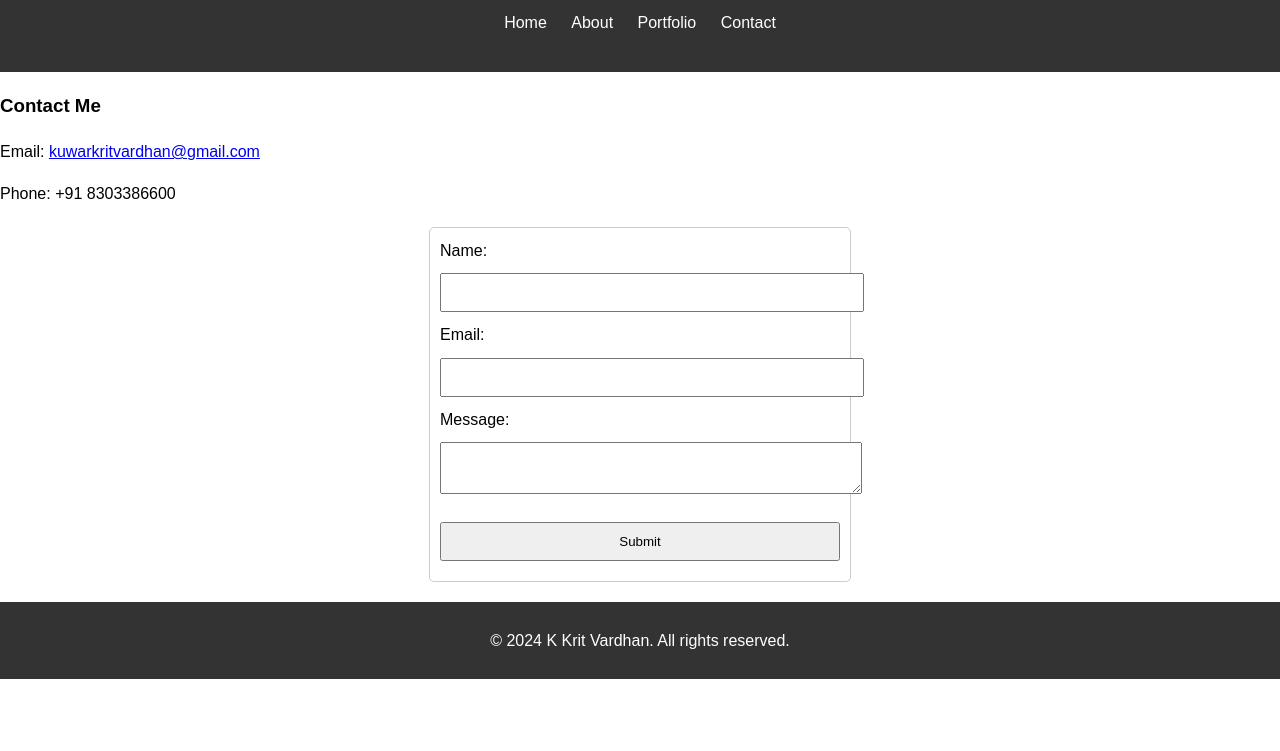
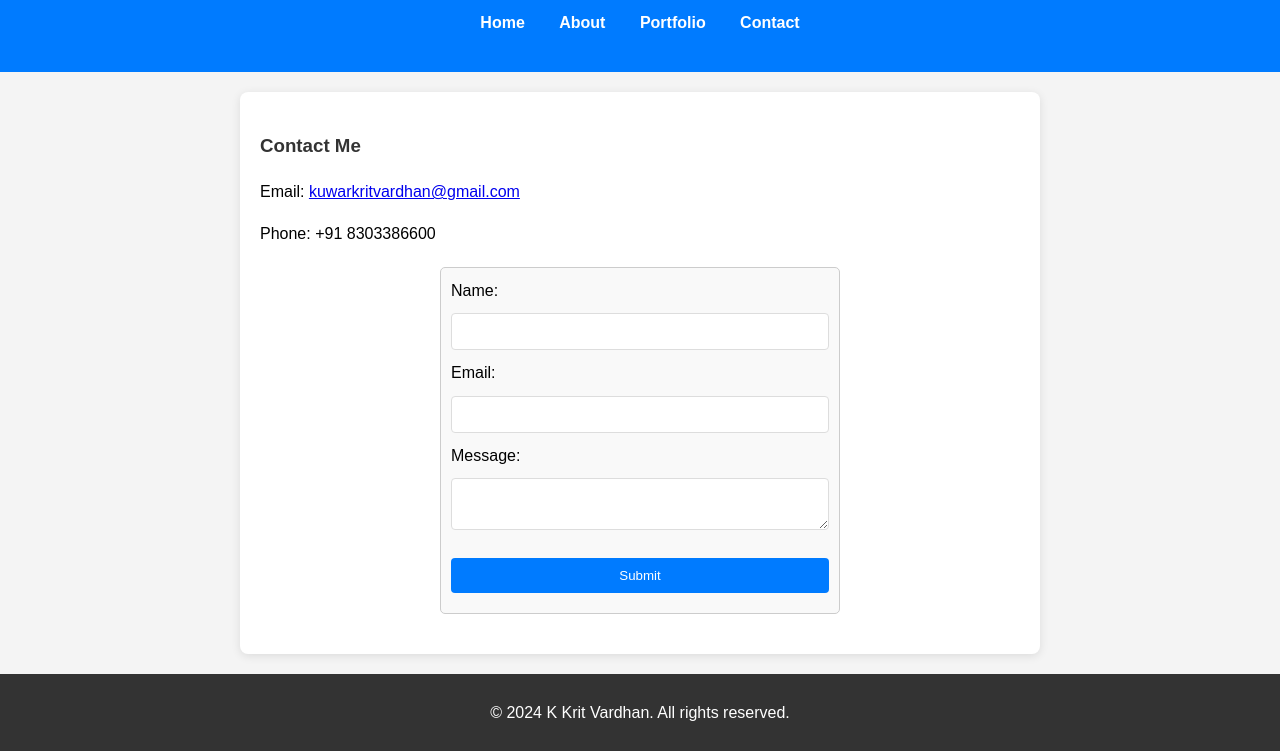
Before and after one commit to Kuwarsaab/portfolio-website, a plain HTML site: page contact.html in a window 1280 px wide. Shown: the part 162-913 px from the top of the page. Before the commit the page ends 841 px from the top, so only its background shows below. Drawn offline with Linux system fonts and the light colour scheme.

Commit message:
Updated Styling

```diff
--- a/styles.css
+++ b/styles.css
@@ -1,12 +1,18 @@
+/* styles.css */
+* {
+    box-sizing: border-box;
+}
+
 body {
-    font-family: Arial, sans-serif;
+    font-family: 'Arial', sans-serif;
     margin: 0;
     padding: 0;
     line-height: 1.6;
+    background-color: #f4f4f4;
 }
 
 header {
-    background: #333;
+    background: #007bff; /* Change to your preferred color */
     color: #fff;
     padding: 20px;
     text-align: center;
@@ -19,12 +25,30 @@ nav ul {
 
 nav ul li {
     display: inline;
-    margin: 0 10px;
+    margin: 0 15px;
 }
 
 nav ul li a {
     color: #fff;
     text-decoration: none;
+    font-weight: bold;
+}
+
+nav ul li a:hover {
+    text-decoration: underline;
+}
+
+main {
+    padding: 20px;
+    max-width: 800px;
+    margin: 20px auto;
+    background: #fff;
+    border-radius: 8px;
+    box-shadow: 0 2px 10px rgba(0,0,0,0.1);
+}
+
+h3 {
+    color: #333;
 }
 
 footer {
@@ -34,15 +58,39 @@ footer {
     color: #fff;
     padding: 10px;
 }
+
 form {
     margin: 20px auto;
     max-width: 400px;
     padding: 10px;
     border: 1px solid #ccc;
     border-radius: 5px;
+    background-color: #f9f9f9;
 }
+
 input, textarea {
     width: 100%;
     padding: 10px;
     margin: 10px 0;
+    border: 1px solid #ddd;
+    border-radius: 4px;
 }
+
+input[type="submit"] {
+    background-color: #007bff;
+    color: white;
+    border: none;
+    cursor: pointer;
+}
+
+input[type="submit"]:hover {
+    background-color: #0056b3;
+}
+
+/* Responsive Styles */
+@media (max-width: 600px) {
+    nav ul li {
+        display: block;
+        margin: 10px 0;
+    }
+}
```
